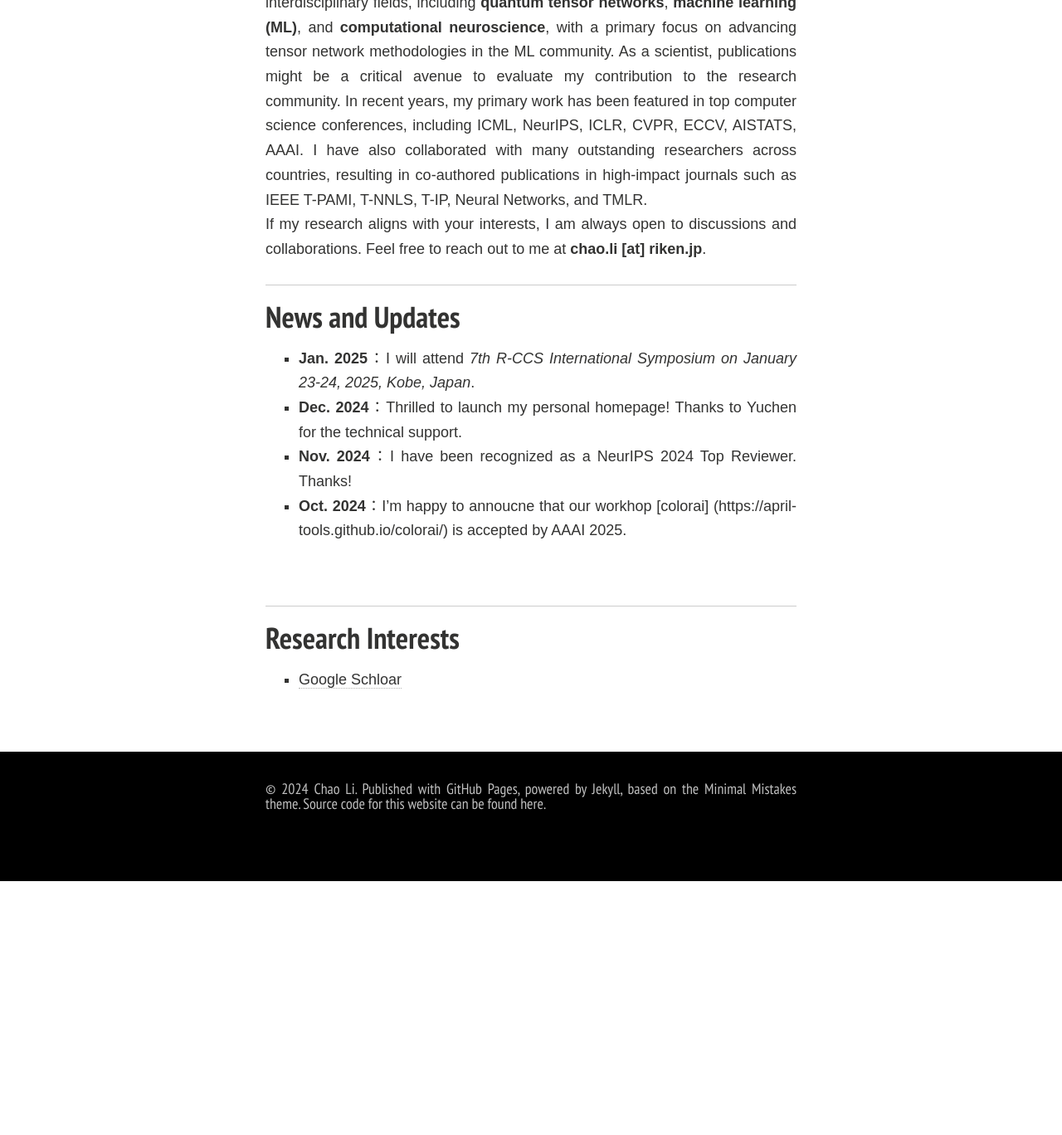
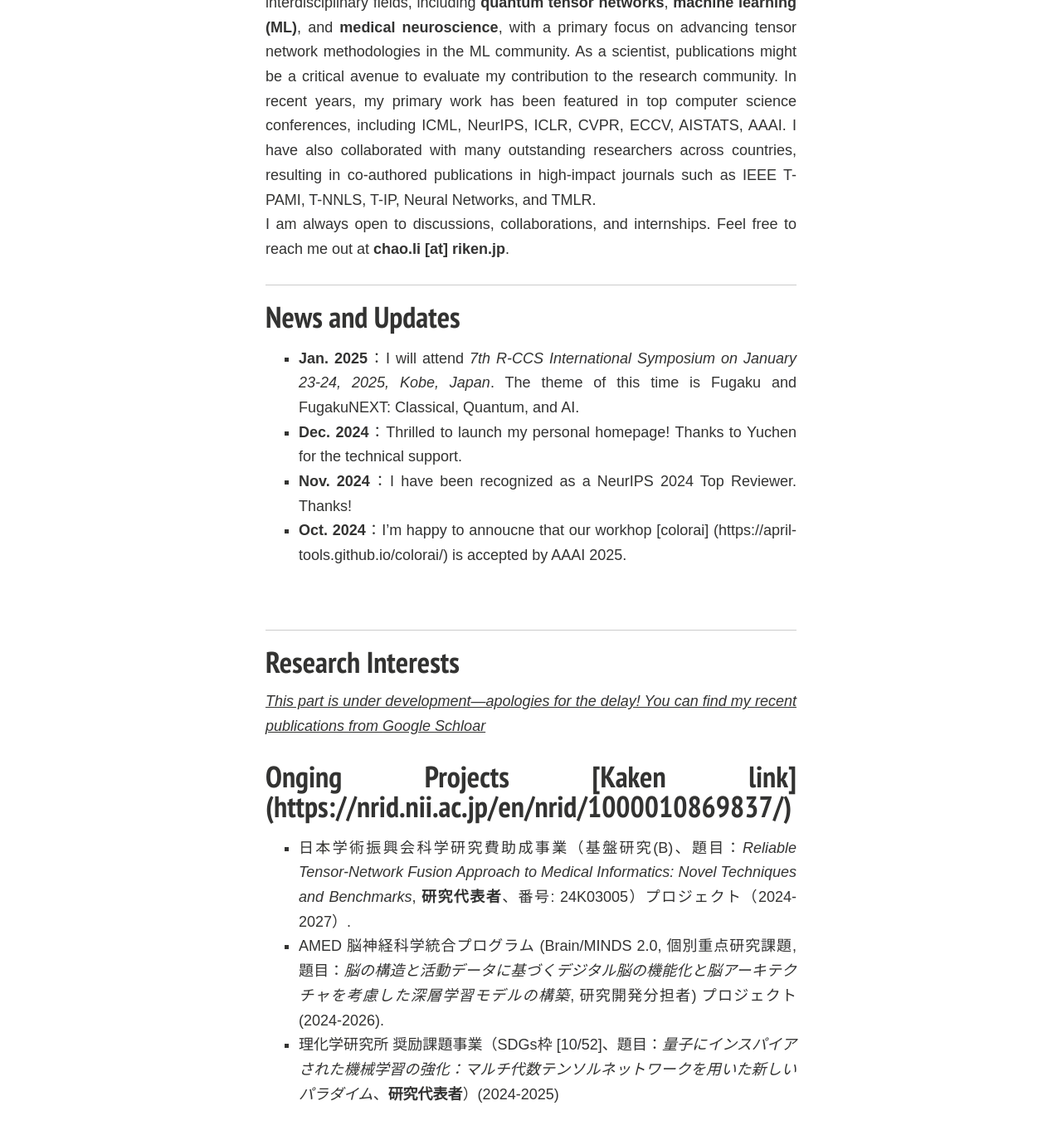
Before and after one commit to ChaoLiAtRIKEN/ChaoLiAtRIKEN.github.io, a Jekyll site: the page built from index.md, in a window 1280 px wide and 1400 px high, scrolled down 464 px. Shown: the top 1368 px of the window at 83% size. Built offline with Jekyll 4.4.1, drawn with Linux system fonts in a browser that asks for light colours; nearby versions of some CDN libraries; comment, search, counter and statistics services are not loaded; a style sheet for code colours, icons or effects is not loaded; before the commit the page ends 1526 px from its top, so only the background shows below that.

Commit message:
Update index.md

```diff
--- a/index.md
+++ b/index.md
@@ -10,12 +10,12 @@ layout: page
 
 *<ins>This page is still under development—apologies for the delay! Please feel free to contact me via email if you have any questions.</ins>*
 
-I am currently an indefinite-term research scientist at [RIKEN](https://www.riken.jp), working in the **Center for Advanced Intelligence Project (AIP)** alongside Dr. [Qibin Zhao](https://qibinzhao.github.io) since 2021. Additionally, I am an affiliated researcher at the [Himeno-Sun Lab](https://himeno-sun-lab.github.io) at **Juntendo University**, one of Japan’s leading medical schools. My research spans several interdisciplinary fields, including **quantum tensor networks**, **machine learning (ML)**, and **computational neuroscience**, with a primary focus on advancing tensor network methodologies in the ML community. As a scientist, publications might be a critical avenue to evaluate my contribution to the research community. In recent years, my primary work has been featured in top computer science conferences, including ICML, NeurIPS, ICLR, CVPR, ECCV, AISTATS, AAAI. I have also collaborated with many outstanding researchers across countries, resulting in co-authored publications in high-impact journals such as IEEE T-PAMI, T-NNLS, T-IP, Neural Networks, and TMLR.
+I am currently an indefinite-term research scientist at [RIKEN](https://www.riken.jp), working in the **Center for Advanced Intelligence Project (AIP)** alongside Dr. [Qibin Zhao](https://qibinzhao.github.io) since 2021. Additionally, I am an affiliated researcher at the [Himeno-Sun Lab](https://himeno-sun-lab.github.io) at **Juntendo University**, one of Japan’s leading medical schools. My research spans several interdisciplinary fields, including **quantum tensor networks**, **machine learning (ML)**, and **medical neuroscience**, with a primary focus on advancing tensor network methodologies in the ML community. As a scientist, publications might be a critical avenue to evaluate my contribution to the research community. In recent years, my primary work has been featured in top computer science conferences, including ICML, NeurIPS, ICLR, CVPR, ECCV, AISTATS, AAAI. I have also collaborated with many outstanding researchers across countries, resulting in co-authored publications in high-impact journals such as IEEE T-PAMI, T-NNLS, T-IP, Neural Networks, and TMLR.
 
 <!-- I am actively involved in the academic community, regularly serving as a (senior) reviewer for prestigious conferences like ICML, NeurIPS, ICLR, AAAI, and IJCAI. In recognition of my contributions, I received the **RIKEN Ohbu Research Incentive Award** in 2020. -->
 
 
-If my research aligns with your interests, I am always open to discussions and collaborations. Feel free to reach out to me at **chao.li [at] riken.jp**.
+I am always open to discussions, collaborations, and internships. Feel free to reach me out at **chao.li [at] riken.jp**.
 
 <!-- Here is **李超 (Chao LI, り　チョウ)**.
 
@@ -35,7 +35,7 @@ If you are interested in any aspect of me, I am always open to discussions and c
 ---
 
 ## News and Updates
-- **Jan. 2025**：I will attend *7th R-CCS International Symposium on January 23-24, 2025, Kobe, Japan*.
+- **Jan. 2025**：I will attend *7th R-CCS International Symposium on January 23-24, 2025, Kobe, Japan*. The theme of this time is Fugaku and FugakuNEXT: Classical, Quantum, and AI.
 - **Dec. 2024**：Thrilled to launch my personal homepage! Thanks to Yuchen for the technical support.
 - **Nov. 2024**：I have been recognized as a NeurIPS 2024 Top Reviewer. Thanks!
 - **Oct. 2024**：I'm happy to annoucne that our workhop [colorai] (https://april-tools.github.io/colorai/) is accepted by AAAI 2025.
@@ -55,7 +55,7 @@ If you are interested in any aspect of me, I am always open to discussions and c
 ---
 
 ## Research Interests
-- [Google Schloar](https://scholar.google.com/citations?user=i4JrumAAAAAJ&hl=zh-CN)
+*<ins>This part is  under development—apologies for the delay! You can find my recent publications from [Google Schloar](https://scholar.google.com/citations?user=i4JrumAAAAAJ&hl=zh-CN)</ins>*
 
 <!-- - Cyber-Physical System
 - Applied Machine Learning
@@ -68,3 +68,8 @@ My current research focuses on practical problems that artificial intelligence f
 - Applied Machine Learning
 
 My current research focuses on practical problems that artificial intelligence faces in real life. My interests are on the **Machine Learning** and its applications in **Industrial IoT**. In a word, advanced technologies like ML and IoT positively influence the life of everybody.  I wish to devote my talent to this meaningful cause and bring well-being to society. -->
+
+## Onging Projects [Kaken link] (https://nrid.nii.ac.jp/en/nrid/1000010869837/)
+- 日本学術振興会科学研究費助成事業（基盤研究(B)、題目：*Reliable Tensor-Network Fusion Approach to Medical Informatics: Novel Techniques and Benchmarks*, **研究代表者**、番号: 24K03005）プロジェクト（2024-2027）.
+- AMED 脳神経科学統合プログラム (Brain/MINDS 2.0, 個別重点研究課題, 題目：*脳の構造と活動データに基づくデジタル脳の機能化と脳アーキテクチャを考慮した深層学習モデルの構築*, 研究開発分担者) プロジェクト (2024-2026).
+- 理化学研究所 奨励課題事業（SDGs枠 [10/52]、題目：*量子にインスパイアされた機械学習の強化：マルチ代数テンソルネットワークを用いた新しいパラダイム*、**研究代表者**）(2024-2025)
```
